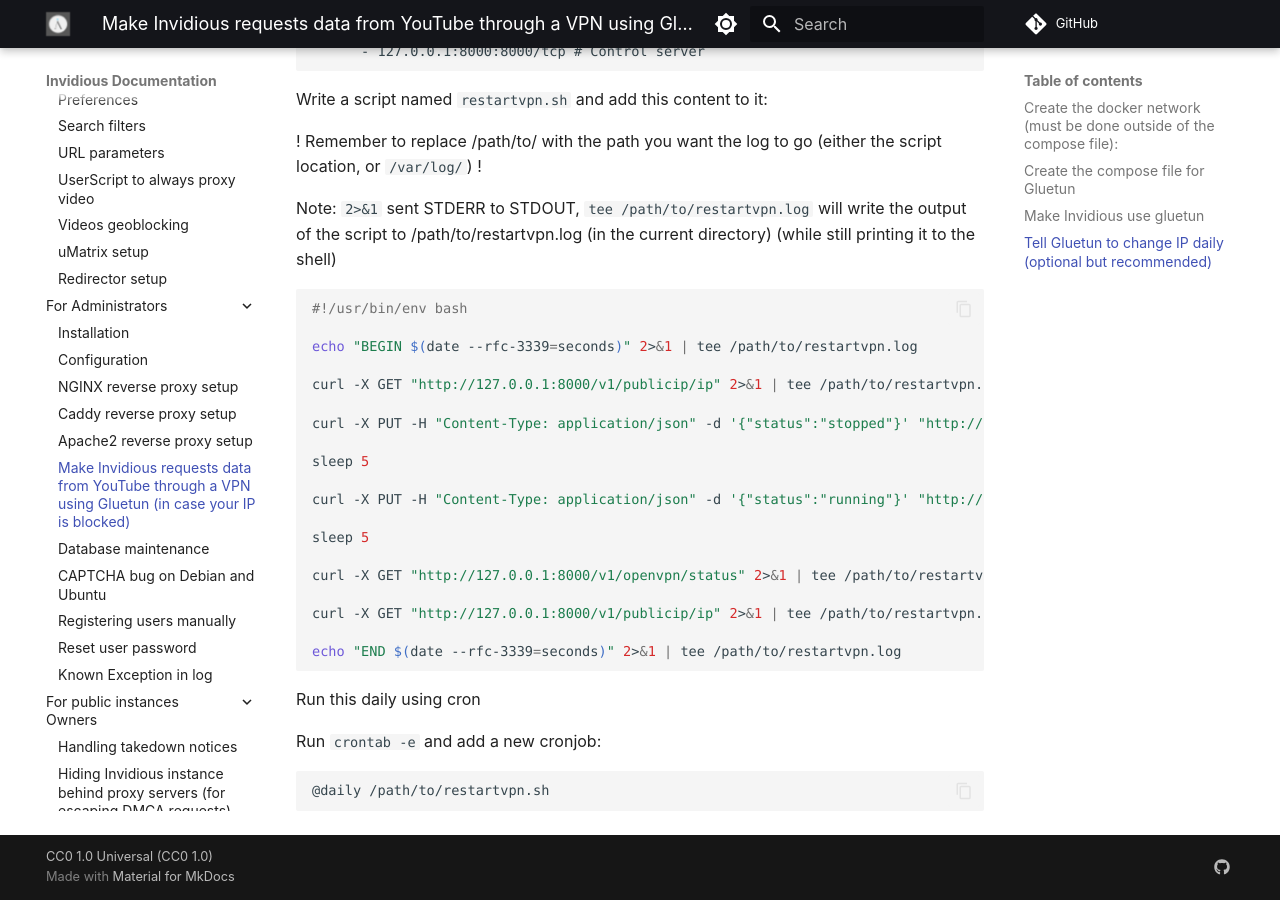
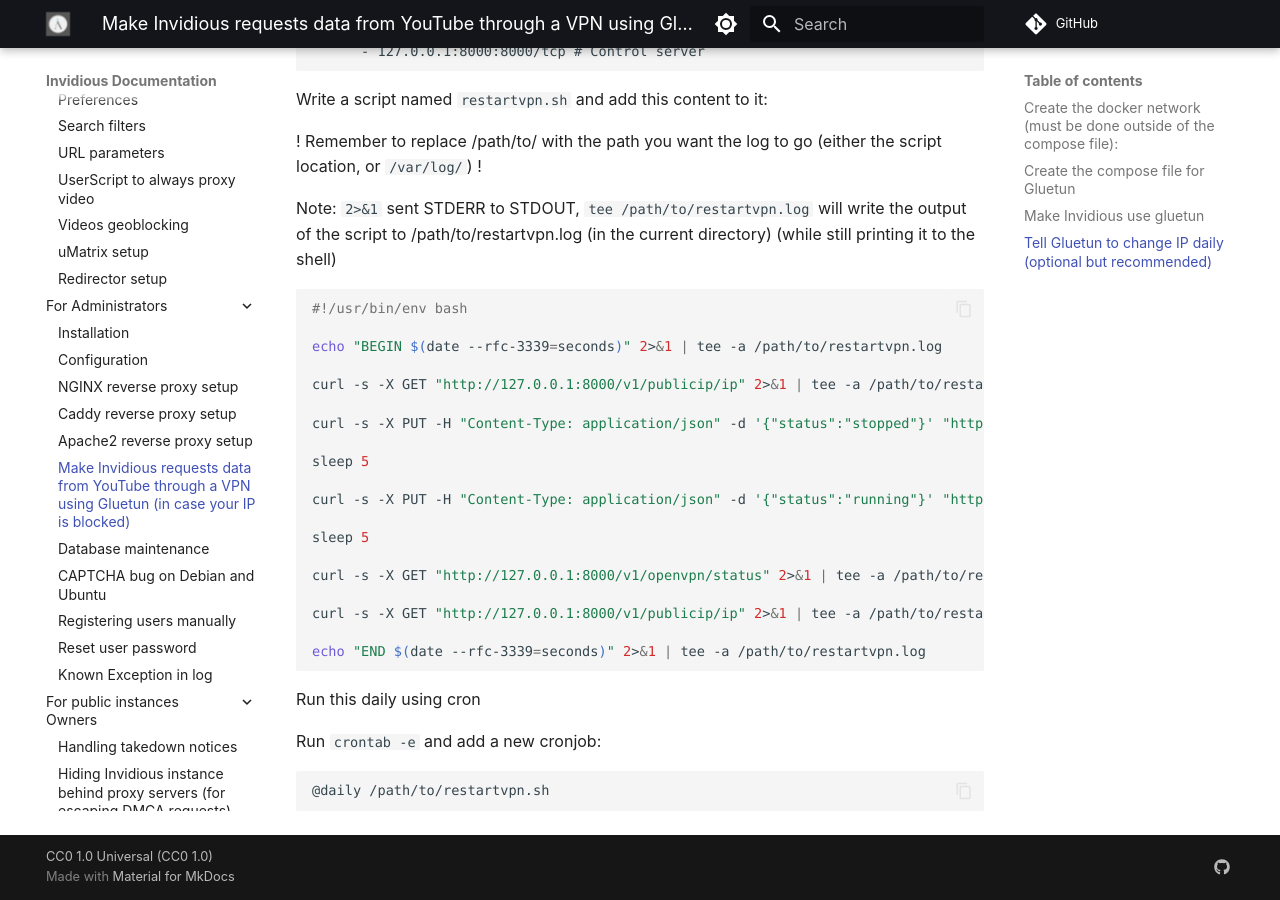
Before and after one commit to iv-org/documentation, an MkDocs documentation site: the page built from docs/gluetun.md, in a window 1280 px wide and 900 px high, scrolled down 2408 px. Built offline with MkDocs 1.6.1 and Material for MkDocs 9.7.7, drawn with Linux system fonts in a browser that asks for light colours; comment, search, counter and statistics services are not loaded.

````diff
--- a/docs/gluetun.md
+++ b/docs/gluetun.md
@@ -113,23 +113,23 @@ Note: `2>&1` sent STDERR to STDOUT, `tee /path/to/restartvpn.log` will write the
 ```bash
 #!/usr/bin/env bash
 
-echo "BEGIN $(date --rfc-3339=seconds)" 2>&1 | tee /path/to/restartvpn.log
+echo "BEGIN $(date --rfc-3339=seconds)" 2>&1 | tee -a /path/to/restartvpn.log
 
-curl -X GET "http://127.0.0.1:8000/v1/publicip/ip" 2>&1 | tee /path/to/restartvpn.log # Print the original IP
+curl -s -X GET "http://127.0.0.1:8000/v1/publicip/ip" 2>&1 | tee -a /path/to/restartvpn.log # Print the original IP
 
-curl -X PUT -H "Content-Type: application/json" -d '{"status":"stopped"}' "http://127.0.0.1:8000/v1/openvpn/status" 2>&1 | tee /path/to/restartvpn.log # Stop OpenVPN
+curl -s -X PUT -H "Content-Type: application/json" -d '{"status":"stopped"}' "http://127.0.0.1:8000/v1/openvpn/status" 2>&1 | tee -a /path/to/restartvpn.log # Stop OpenVPN
 
 sleep 5
 
-curl -X PUT -H "Content-Type: application/json" -d '{"status":"running"}' "http://127.0.0.1:8000/v1/openvpn/status" 2>&1 | tee /path/to/restartvpn.log # Start OpenVPN (changing the server it's connecting to)
+curl -s -X PUT -H "Content-Type: application/json" -d '{"status":"running"}' "http://127.0.0.1:8000/v1/openvpn/status" 2>&1 | tee -a /path/to/restartvpn.log # Start OpenVPN (changing the server it's connecting to)
 
 sleep 5
 
-curl -X GET "http://127.0.0.1:8000/v1/openvpn/status" 2>&1 | tee /path/to/restartvpn.log # Print the Gluetun status
+curl -s -X GET "http://127.0.0.1:8000/v1/openvpn/status" 2>&1 | tee -a /path/to/restartvpn.log # Print the Gluetun status
 
-curl -X GET "http://127.0.0.1:8000/v1/publicip/ip" 2>&1 | tee /path/to/restartvpn.log # Print the new IP
+curl -s -X GET "http://127.0.0.1:8000/v1/publicip/ip" 2>&1 | tee -a /path/to/restartvpn.log # Print the new IP
 
-echo "END $(date --rfc-3339=seconds)" 2>&1 | tee /path/to/restartvpn.log
+echo "END $(date --rfc-3339=seconds)" 2>&1 | tee -a /path/to/restartvpn.log
 ```
 
 
````
